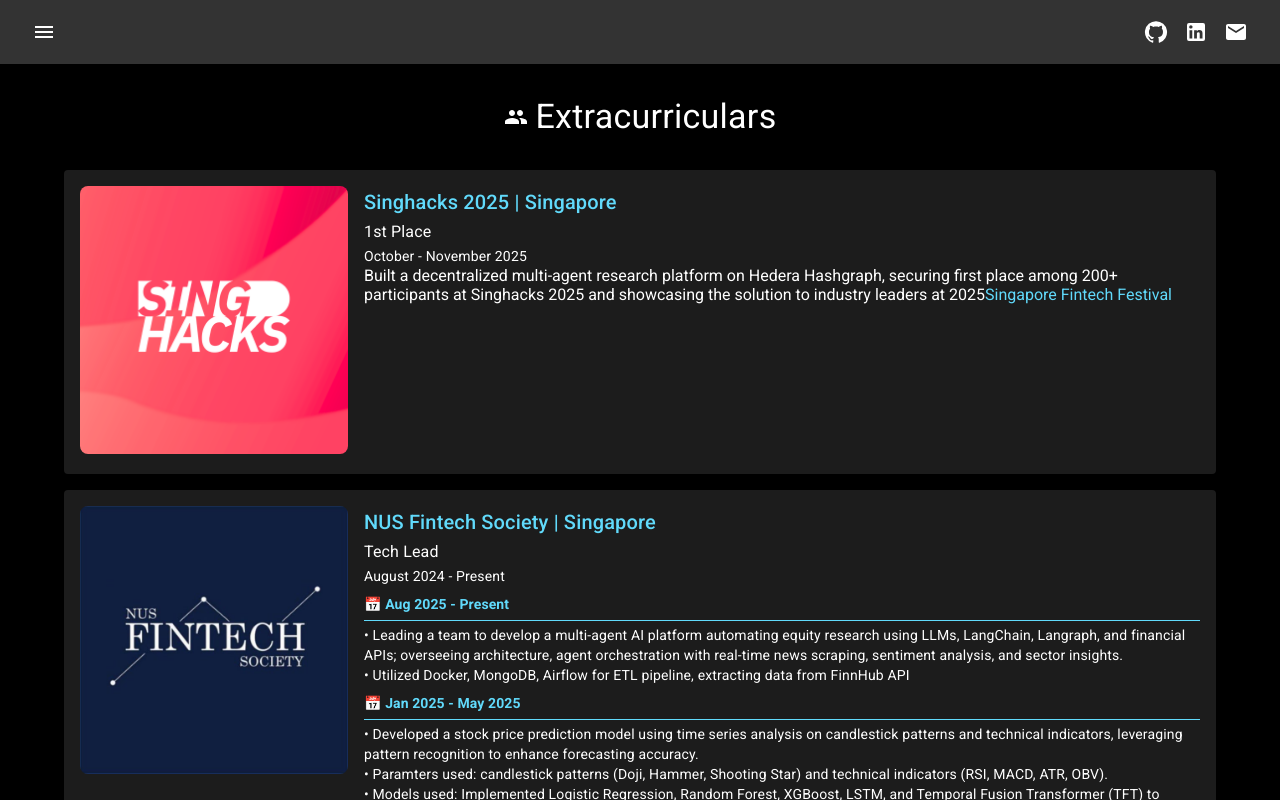
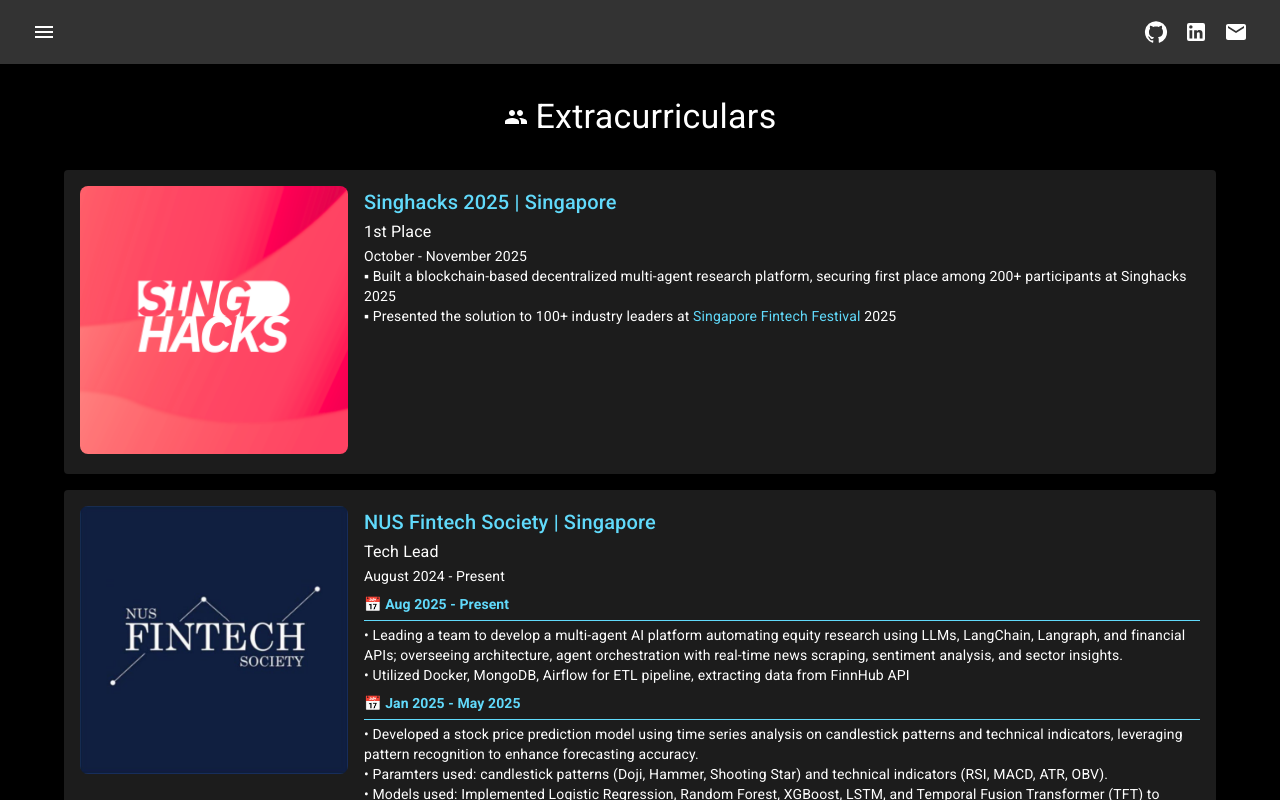
Before and after one commit to choiwab/portfolio, a React (Create React App) app: page /extracurriculars in a window 1280 px wide. Built offline with nearby package versions, Linux system fonts and the light colour scheme.

Commit message:
singhacks formatting

```diff
--- a/src/Extracurriculars.js
+++ b/src/Extracurriculars.js
@@ -16,12 +16,14 @@ const Extracurriculars = () => {
       role: '1st Place',
       period: 'October - November 2025',
       details: [
-        <>
-          Built a decentralized multi-agent research platform on Hedera Hashgraph, securing first place among 200+ participants at Singhacks 2025 and showcasing the solution to industry leaders at{' '} 2025
+        'Built a blockchain-based decentralized multi-agent research platform, securing first place among 200+ participants at Singhacks 2025',
+        <Typography variant="body2">
+          ▪ Presented the solution to 100+ industry leaders at{' '}
           <Link href="https://www.fintechfestival.sg/" target="_blank" rel="noopener noreferrer" sx={{ color: '#61dafb', textDecoration: 'none', '&:hover': { textDecoration: 'underline' } }}>
             Singapore Fintech Festival
           </Link>
-        </>
+          {' '}2025
+        </Typography>
       ],
       image: singhacks,
       link: 'https://singhacks.com/'
```
